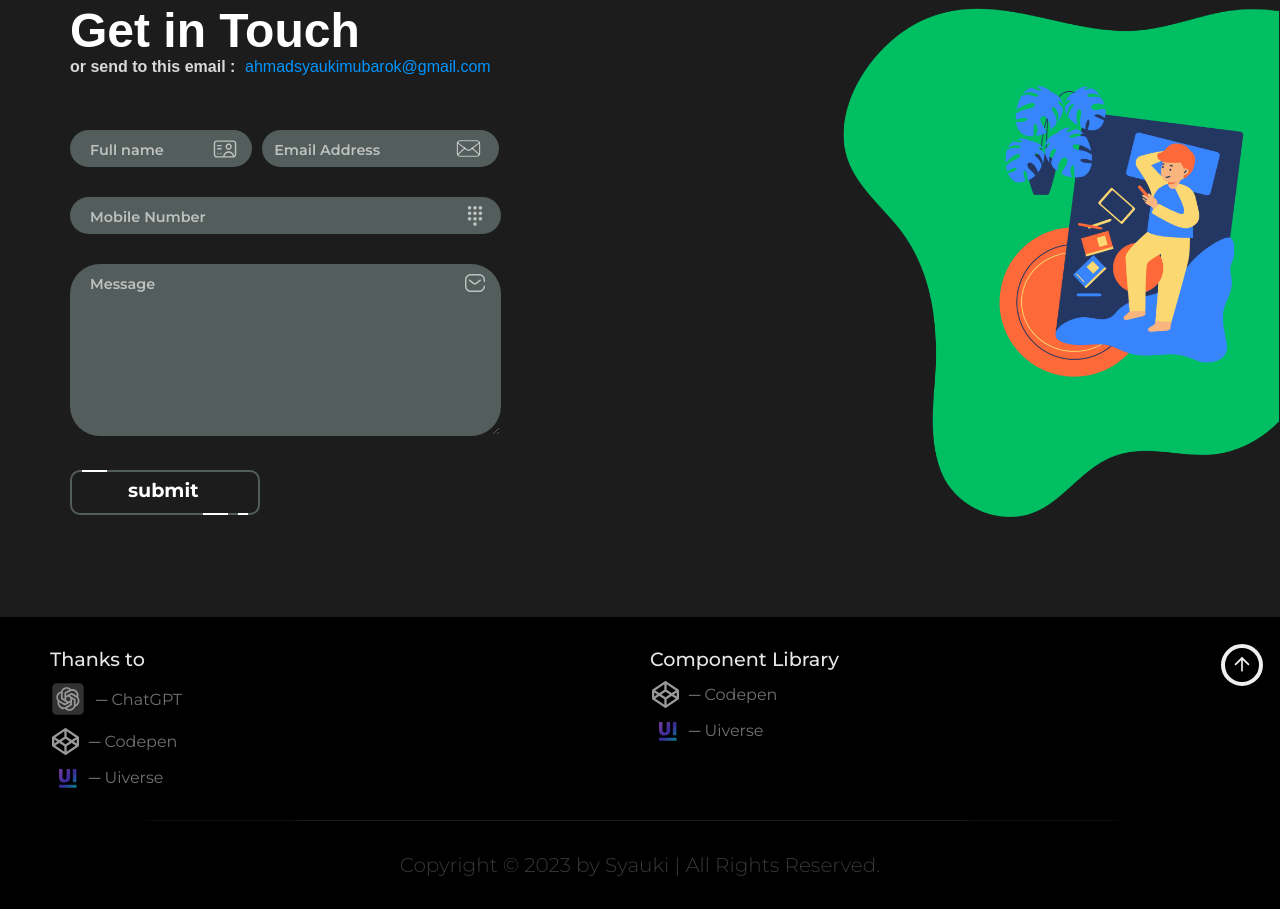
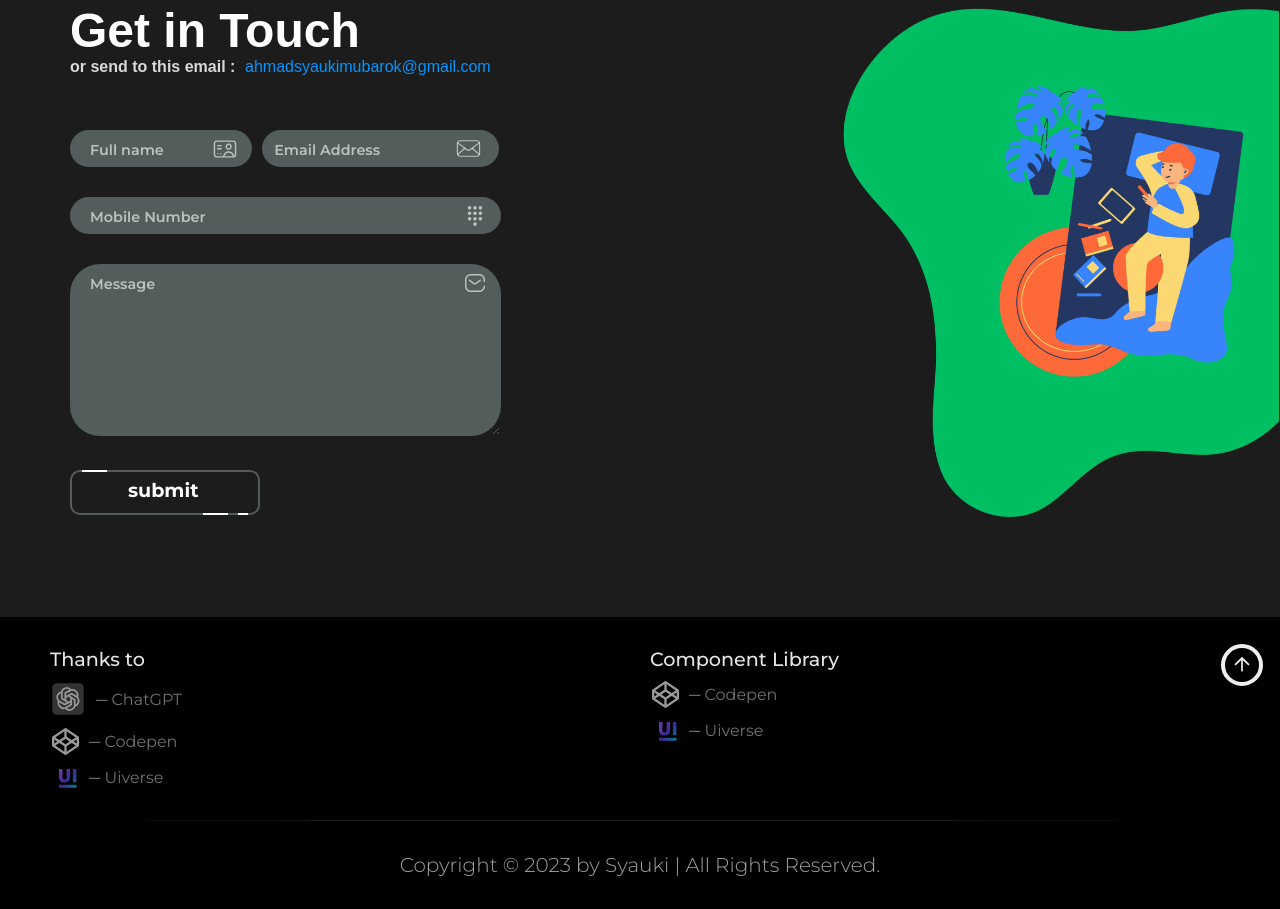
Before and after one commit to AhmadSyaukiM/ahmadsyaukim, a plain HTML site: page index.html in a window 1280 px wide. Shown: the part 5077-5986 px from the top of the page. Drawn offline with nearby package versions, Linux system fonts and the light colour scheme.

Commit message:
Update style.css

```diff
--- a/style.css
+++ b/style.css
@@ -1708,7 +1708,7 @@ font-size: 3rem;
   font-size: 20px;
   font-weight: 300;
   font-family: "Montserrat";
-  color: rgb(56, 56, 56);
+  color: rgb(163, 163, 163);
   text-align: center;
 }
 
```
